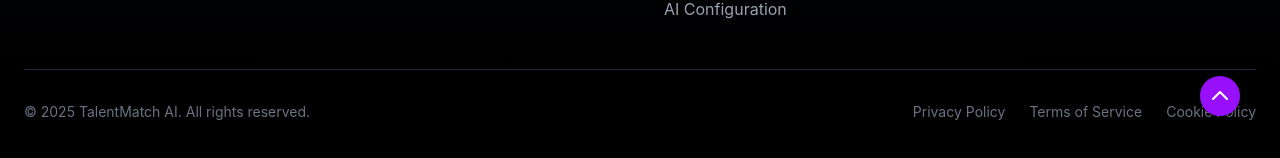
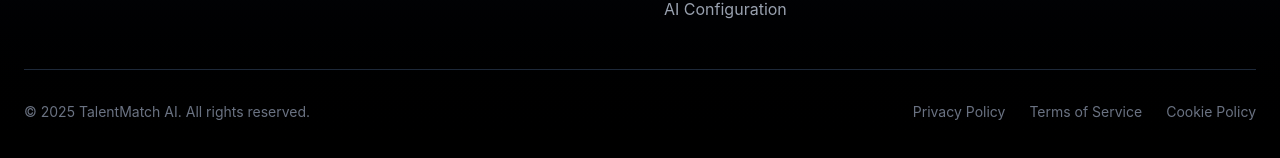
Before and after one commit to techieRahul17/URHired, a React (Vite) app in the folder frontend/: page / in a window 1280 px wide. Shown: the part 4261-4419 px from the top of the page. Built offline with nearby package versions, Linux system fonts and the light colour scheme.

Commit message:
made scroll top button working

```diff
--- a/frontend/src/components/Footer.jsx
+++ b/frontend/src/components/Footer.jsx
@@ -1,9 +1,25 @@
+"use client"
 import { motion } from 'framer-motion';
 import { Link } from 'react-router-dom';
-
+import { useState, useEffect } from "react"
 const Footer = () => {
     const currentYear = new Date().getFullYear();
+ const [isVisible, setIsVisible] = useState(false)
+ useEffect(() => {
+    const toggleVisibility = () => {
+      if (window.scrollY > 300) {
+        setIsVisible(true)
+      } else {
+        setIsVisible(false)
+      }
+    }
+    window.addEventListener("scroll", toggleVisibility)
+    return () => window.removeEventListener("scroll", toggleVisibility)
+  }, [])
 
+  const scrollToTop = () => {
+    window.scrollTo({ top: 0, behavior: "smooth" })
+  }
     return (
         <footer className="relative py-12 overflow-hidden bg-gradient-to-b from-gray-900 to-black">
             <div className="absolute inset-0 -z-10">
@@ -108,15 +124,16 @@ const Footer = () => {
                             <Link to="/terms-of-service" className="text-gray-500 hover:text-purple-400 text-sm transition-colors">Terms of Service</Link>
                             <Link to="/cookie-policy" className="text-gray-500 hover:text-purple-400 text-sm transition-colors">Cookie Policy</Link>
                         </div>
-                        <button
-                            onClick={() => window.scrollTo({ top: 0, behavior: 'smooth' })}
-                            aria-label="Scroll to top"
-                            className="absolute right-4 top-1/2 transform -translate-y-1/2 bg-purple-600 hover:bg-purple-700 text-white rounded-full p-2 shadow-lg transition-colors"
-                        >
-                            <svg xmlns="http://www.w3.org/2000/svg" className="h-6 w-6 cursor-pointer" fill="none" viewBox="0 0 24 24" stroke="currentColor" strokeWidth={2}>
-                                <path strokeLinecap="round" strokeLinejoin="round" d="M5 15l7-7 7 7" />
-                            </svg>
-                        </button>
+                       {isVisible && (
+        <button
+          onClick={scrollToTop}
+          aria-label="Scroll to top"
+          className="fixed bottom-6 right-6 z-50 bg-purple-600 hover:bg-purple-700 text-white rounded-full p-3 shadow-lg transition-opacity duration-300"
+        >
+          <svg xmlns="http://www.w3.org/2000/svg" className="h-6 w-6 pointer-events-none" fill="none" viewBox="0 0 24 24" stroke="currentColor" strokeWidth={2}>
+            <path strokeLinecap="round" strokeLinejoin="round" d="M5 15l7-7 7 7" />
+          </svg>
+        </button>)}
                     </div>
                 </div>
             </div>
```
